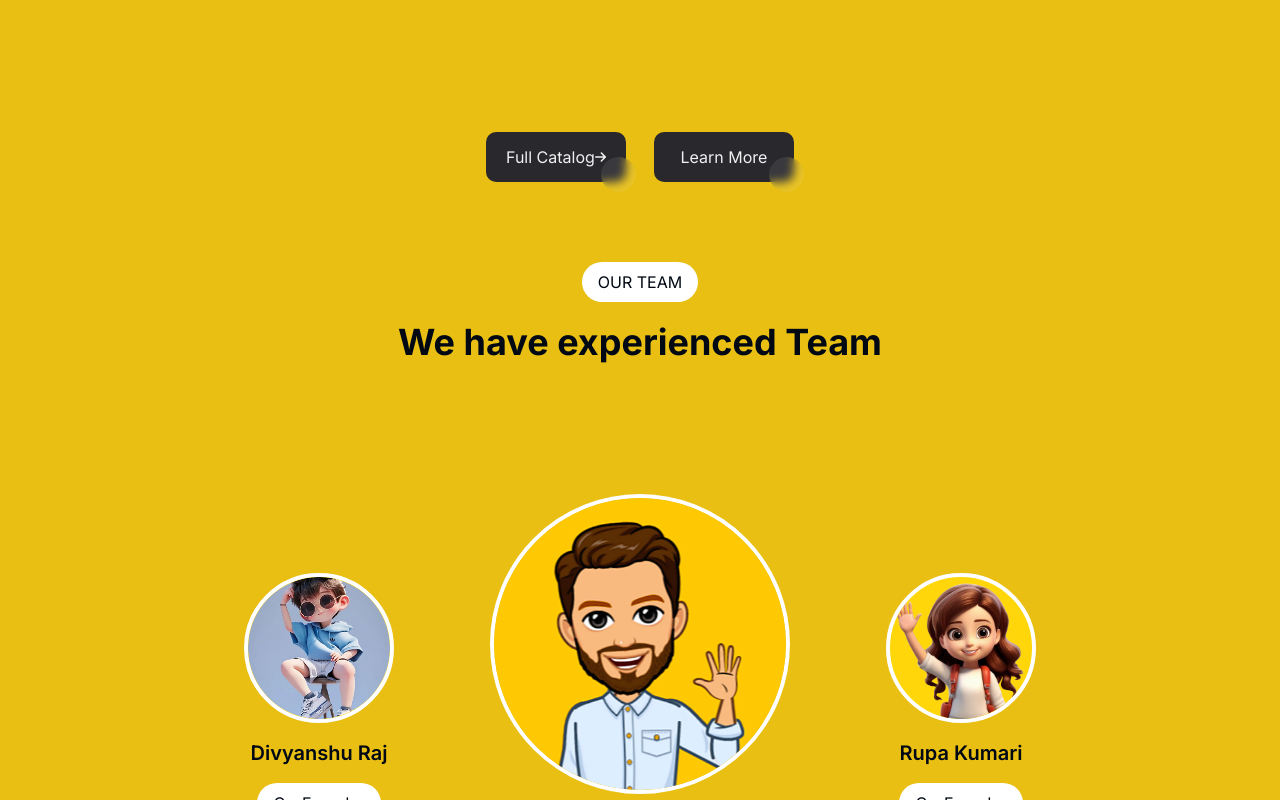
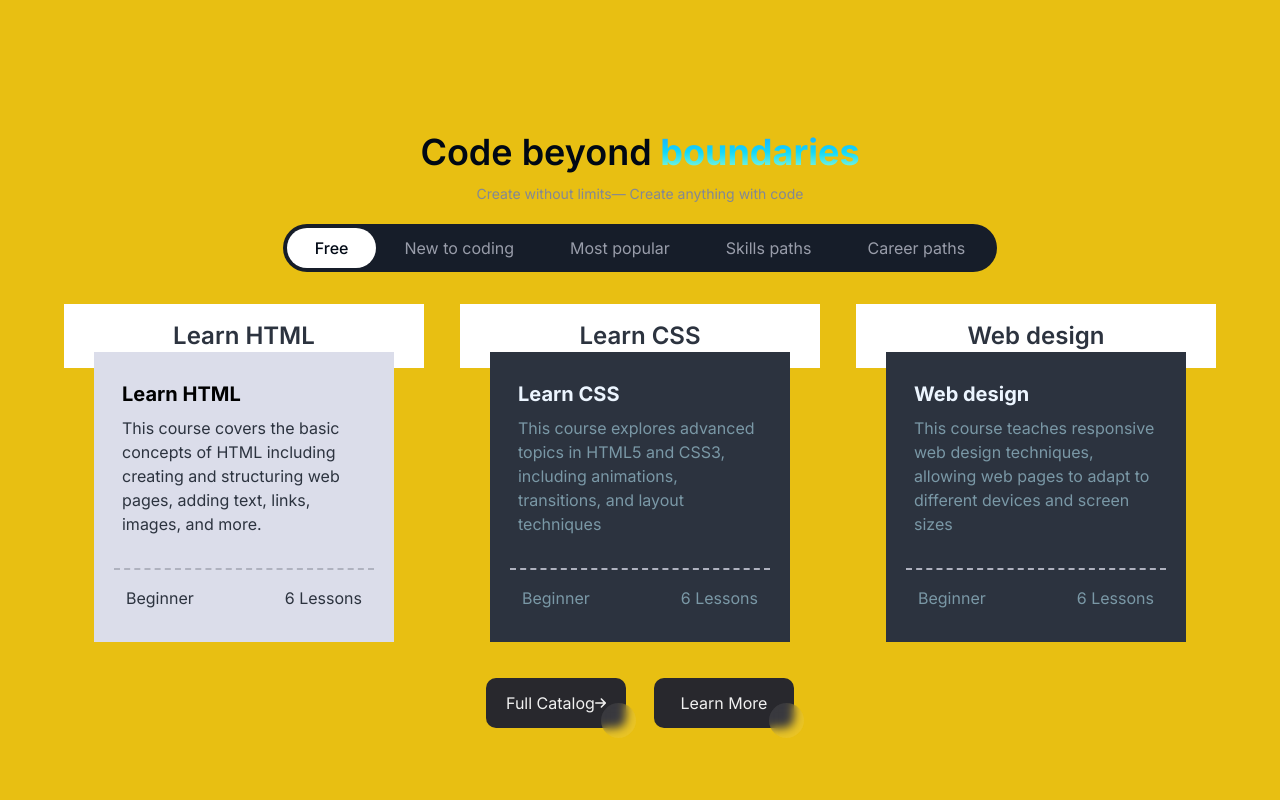
Before and after one commit to ishaswatsinha/CodeSavvy, a React (Create React App) app: page / in a window 1280 px wide. Shown: the part 2000-2800 px from the top of the page. Built offline with nearby package versions, Linux system fonts and the light colour scheme; a web font is replaced by a local one.

Commit message:
Add CodeBeyond Section

```diff
--- a/src/components/common/Footer.jsx
+++ b/src/components/common/Footer.jsx
@@ -24,7 +24,7 @@ const Community = ["Forums", "Chapters", "Events"];
 
 const Footer = () => {
   return (
-    <div className="pt-56 gap-0">
+    <div className="pt-56 gap-0 min-w-full  bg-white footer-bg">
       <div className=" mt-24 flex lg:flex-row gap-8 items-center justify-between w-11/12 max-w-maxContent text-richblack-400 leading-6 mx-auto relative pt-14">
 
 
@@ -48,7 +48,7 @@ const Footer = () => {
                   );
                 })}
               </div>
-              <div className="flex gap-3 text-lg">
+              <div className="flex gap-3 text-lg ">
                 <FaFacebook />
                 <FaGoogle />
                 <FaTwitter />
@@ -175,7 +175,7 @@ const Footer = () => {
             })}
           </div>
 
-        <div className="text-center">Made by Shaswat Sinha 🗿 © 2025 CodeSavvy</div>
+        <div className="text-center">Made with ❤️ CodeSavvy © 2025</div>
         </div>
       </div>
     </div>
--- /dev/null
+++ b/src/components/core/HomePage/CodeBeyond.jsx
@@ -0,0 +1,84 @@
+import React from 'react'
+import  {HomePageExplore} from "../../../data/homepage-explore";
+import HighlightText from './HighlightText';
+import { useState } from 'react';
+import CourseCard from './CourseCard';
+
+
+const tabsName = [
+    "Free",
+    "New to coding",
+    "Most popular",
+    "Skills paths",
+    "Career paths",
+];
+
+const CodeBeyond = ()=>{
+
+    const [currentTab, setCurrentTab] = useState(tabsName[0]);
+    const [courses, setCourses] = useState(HomePageExplore[0].courses);
+    const [currentCard, setCurrentCard] = useState(HomePageExplore[0].courses[0].heading)
+
+    const handleTabClick = (value) => {
+        setCurrentTab(value);
+        const result = HomePageExplore.filter((course) => course.tag === value);
+        setCourses(result[0].courses);
+        setCurrentCard(result[0].courses[0].heading);
+        console.log(result[0].courses);
+    };
+
+    return(
+        <div className='flex flex-col items-center'>
+
+            <div className='text-3xl font-semibold text-center lg:text-4xl text-richblack-900'>
+            Code beyond
+                <HighlightText
+                text={"boundaries"}
+                />
+            </div>
+            <p className='text-center text-richblack-300 text-sm text-[16px] mt-3'>Create without limits— Create anything with code</p>
+
+                <div className='mt-5 flex flex-row rounded-full bg-richblack-800 mb-3 border-richblack-100
+                    px-1 py-1'>
+                    {
+                        tabsName.map( (element, index) => {
+                            return (
+                                <div
+                                className={` text-[13px] lg:text-[16px] flex flex-row items-center gap-2
+                                    ${currentTab === element
+                                    ? "bg-white text-richblack-900 font-medium"
+                                    : "text-richblack-200" } rounded-full transition-all duration-200 cursor-pointer
+                                    hover:bg-richblack-600 hover:text-richblack-5 text-center px-3 py-1 lg:px-7 lg:py-2`}
+                                key={index}
+                                onClick={() => handleTabClick(element)}
+                                >
+                                    {element}
+                                </div>
+                            )
+                        })
+                    }
+
+                    </div>
+
+      {/* course card */}
+
+            <div className=' flex gap-9 w-full justify-center mt-5 flex-wrap  right-0 left-0 mr-auto ml-auto'>
+                {
+                    courses.map(  (element, index) => {
+                        return (
+                            <CourseCard
+                            key={index}
+                            cardData = {element}
+                            currentCard = {currentCard}
+                            setCurrentCard = {setCurrentCard}
+                            />
+                        )
+                    } )
+                }
+            </div>
+        </div>
+
+    )
+}
+
+export default CodeBeyond;
--- /dev/null
+++ b/src/components/core/HomePage/CourseCard.jsx
@@ -0,0 +1,35 @@
+import React from 'react';
+const CourseCard = ({cardData,currentCard,setCurrentCard})=>
+    {
+    return(
+        <div className='flex flex-col items-center text-center'>
+            <h3 className='bg-white w-[360px] h-16 flex items-center justify-center font-semibold text-2xl'>{cardData.heading}</h3>
+
+            <button
+                className={` flex flex-col w-[300px] p-5 gap-1 -translate-y-4
+                ${currentCard === cardData.heading?
+                "bg-richblack-25 text-richblack-700 " :
+                "bg-richblack-700 text-richblue-100"
+                }`}
+                onClick={()=>{setCurrentCard(cardData.heading)}}
+            >
+                <div className=' flex flex-col text-center p-2 border-b-2 border-richblack-100 border-dashed'>
+                <p className={` text-xl font-bold text-left mb-2 ${currentCard===cardData.heading?"text-black":"text-richblue-5 "}`}>
+                    {cardData.heading}
+                </p>
+                <p className=" text-left mb-6 text-base ">
+                    {cardData.description}
+                </p>
+                </div>
+
+                <div className=' flex justify-between w-full p-3'>
+                <p>{cardData.level}</p>
+                <p>{cardData.lessionNumber} Lessons</p>
+                </div>
+
+            </button>
+        </div>
+    )
+}
+
+export default CourseCard;
--- a/src/data/homepage-explore.js
+++ b/src/data/homepage-explore.js
@@ -15,7 +15,7 @@ export const HomePageExplore = [
                 lessionNumber : 6
             },
             {
-                heading : "Responsive Web design",
+                heading : "Web design",
                 description : "This course teaches responsive web design techniques, allowing web pages to adapt to different devices and screen sizes",
                 level : 'Beginner',
                 lessionNumber : 6
--- a/src/pages/Home.jsx
+++ b/src/pages/Home.jsx
@@ -5,12 +5,12 @@ import HighlightText from '../components/core/HomePage/HighlightText';
 import CTAButton from '../components/core/HomePage/Button';
 import Hero1 from '../assets/Images/hero1.png';
 import CodeBlocks from '../components/core/HomePage/CodeBlocks';
-// import LottieAnimation from '../components/core/HomePage/LottieAnimation';
 import TimelineSection from '../components/core/HomePage/TimelineSection';
 import LanguageToolkit from '../components/core/HomePage/LanguageToolkit';
 import InstructorSection from '../components/core/HomePage/InstructorSection';
 import OurTeam from '../components/core/HomePage/OurTeam';
 import Footer from '../components/common/Footer'
+import CodeBeyond from '../components/core/HomePage/CodeBeyond';
 const Home = () => {
     return (
         <div>
@@ -82,10 +82,6 @@ const Home = () => {
                     }
                     codeblock=
                     {
-                        // `<!DOCTYPE html>\n<html>\n<head>
-                        // <title>CodeSavvy</title>
-                        // <linkrel="stylesheet"href="styles.css">\n</head>\n<body>\n<h1><a href="/">Header</a></h1>\n<nav><a href="one/">One</a><a href="two/">Two</a>
-                        // <a href="three/">Three</a>\n</nav>`
                         `<!DOCTYPE html>\n<html>\n<head>
                         <title>CodeSavvy</title>
                         <linkrel="stylesheet"href="styles.css">\n</head>\n<body>\n<h1> Namastey ji !!! </h1>\n<h2> Welcome to CodeSavvy 🙏 </h2>\n<a href="two/">Two</a>
@@ -141,8 +137,12 @@ const Home = () => {
 
             {/* SECTION-2 --> ORANGE-PART  */}
             <div className='bg-orange text-richblack-700'>
+
                 <div className=' w-11/12 max-w-maxContent flex flex-col items-center justify-between gap-5 mx-auto'>
                     <div className='h-[150px]'></div>
+
+                    <CodeBeyond/>
+
                     <div className='flex flex-row gap-7 text-white'>
                         <CTAButton active={true} linkto={"/StudentProfile"}>
                             <div className='flex items-center gap-3'>
@@ -176,12 +176,9 @@ const Home = () => {
             </div>
 
 
+            {/* Footer Section*/}
+            <Footer/>
 
-
-
-            <div className='min-w-full  bg-white footer-bg'>
-                <Footer/>
-            </div>
 
         </div>
     )
```
Also changed, not shown: 1 other file (tests, documents, lock files or other folders).
